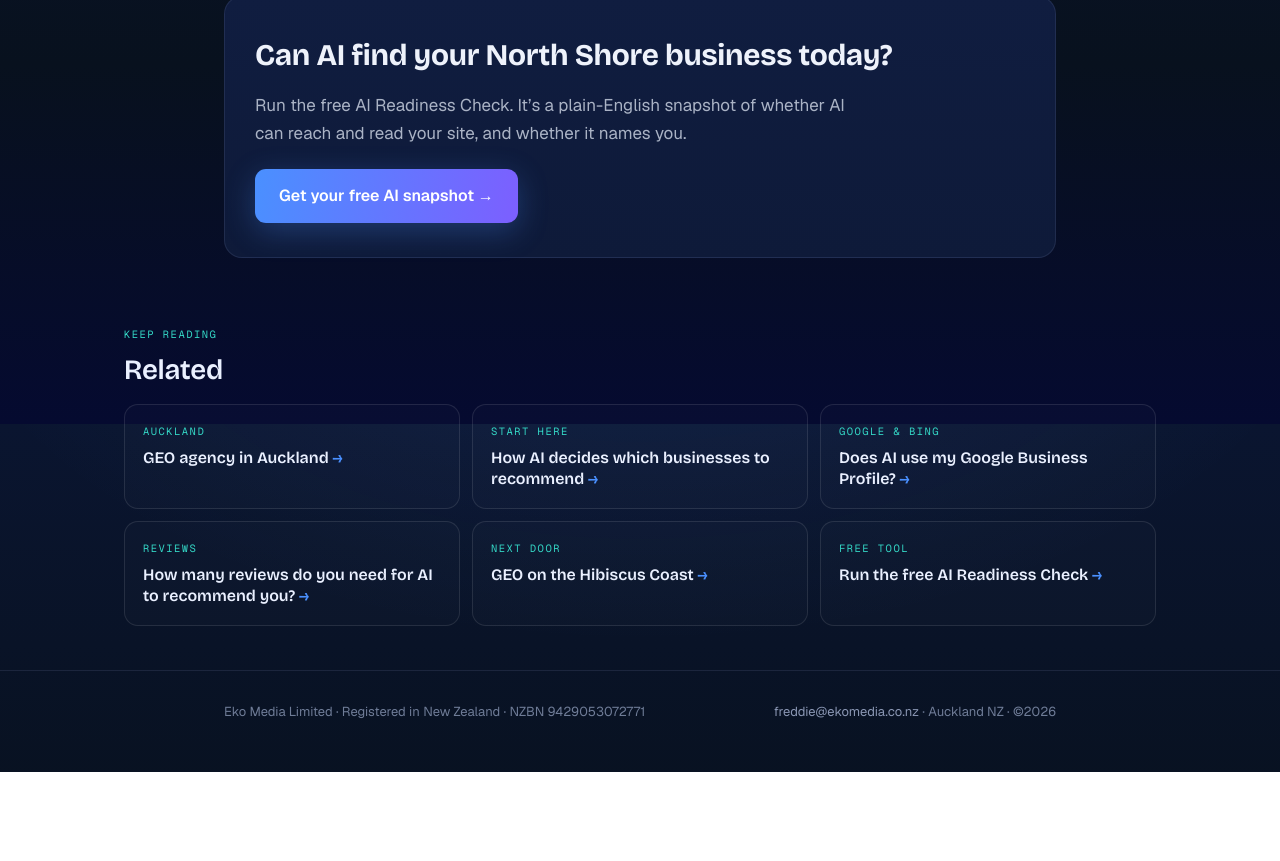
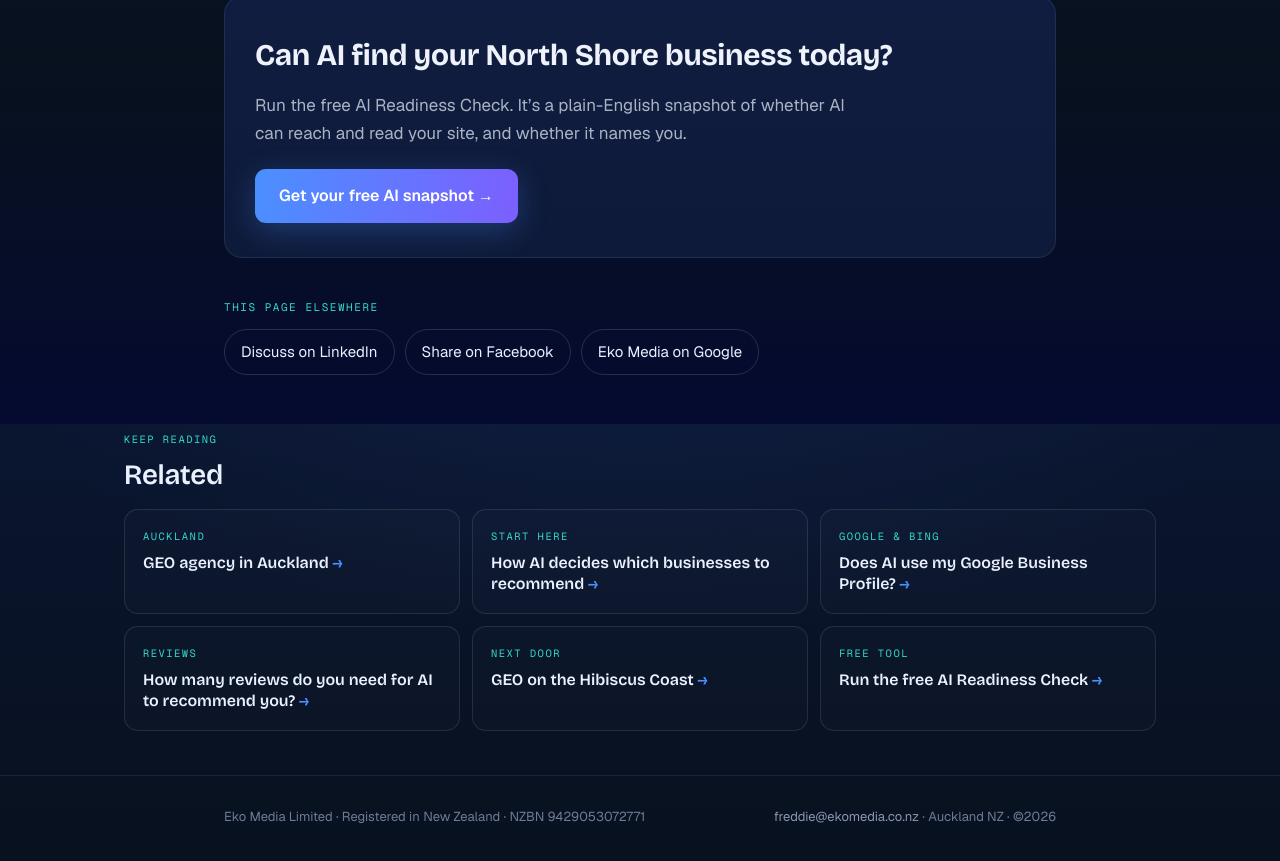
Before and after one commit to Faberning/ekomedia-site, a plain HTML site: page geo-agency-north-shore.html in a window 1280 px wide. Shown: the part 2776-3637 px from the top of the page. Before the commit the page ends 3548 px from the top, so only its background shows below. Drawn offline with nearby package versions, Linux system fonts and the light colour scheme.

Commit message:
North Shore page: add social ring (video pending)
Co-Authored-By: Claude Opus 5.5 <noreply@anthropic.com>
Claude-Session: https://claude.ai/code/session_019pHpDmdjxV4dE55ethwxn3

```diff
--- a/geo-agency-north-shore.html
+++ b/geo-agency-north-shore.html
@@ -391,7 +391,15 @@
   </div>
 </div>
 
-<!--RING-->
+<section class="wrap ring" aria-label="This page elsewhere">
+  <p class="ring-k">This page elsewhere</p>
+  <ul>
+    <li><a href="https://www.linkedin.com/feed/update/urn:li:share:7528920226080464897/" rel="noopener">Discuss on LinkedIn</a></li>
+    <li><a href="https://www.facebook.com/1132893416580708/posts/122130069921368621" rel="noopener">Share on Facebook</a></li>
+    <li><a href="https://local.google.com/place?id=15014714987210736868&amp;use=posts&amp;lpsid=CAIQACoeChxtc3BfaDp4dlcwOGdCbm8xalVMN19LLWtFR2Z3" rel="noopener">Eko Media on Google</a></li>
+  </ul>
+</section>
+<style>.ring{padding-top:28px}.ring .ring-k{font-family:"Geist Mono",ui-monospace,monospace;text-transform:uppercase;letter-spacing:.14em;font-size:11px;color:#34d6c5;margin:0 0 12px}.ring ul{list-style:none;margin:0;padding:0;display:flex;flex-wrap:wrap;gap:10px}.ring a{display:inline-block;padding:10px 16px;border:1px solid rgba(255,255,255,.14);border-radius:99px;color:#eaf0ff;text-decoration:none;font-size:15px}.ring a:hover{border-color:#34d6c5}</style>
 
 <style>
 /* eko-rel — internal link module, added 2026-07-23 */
```
